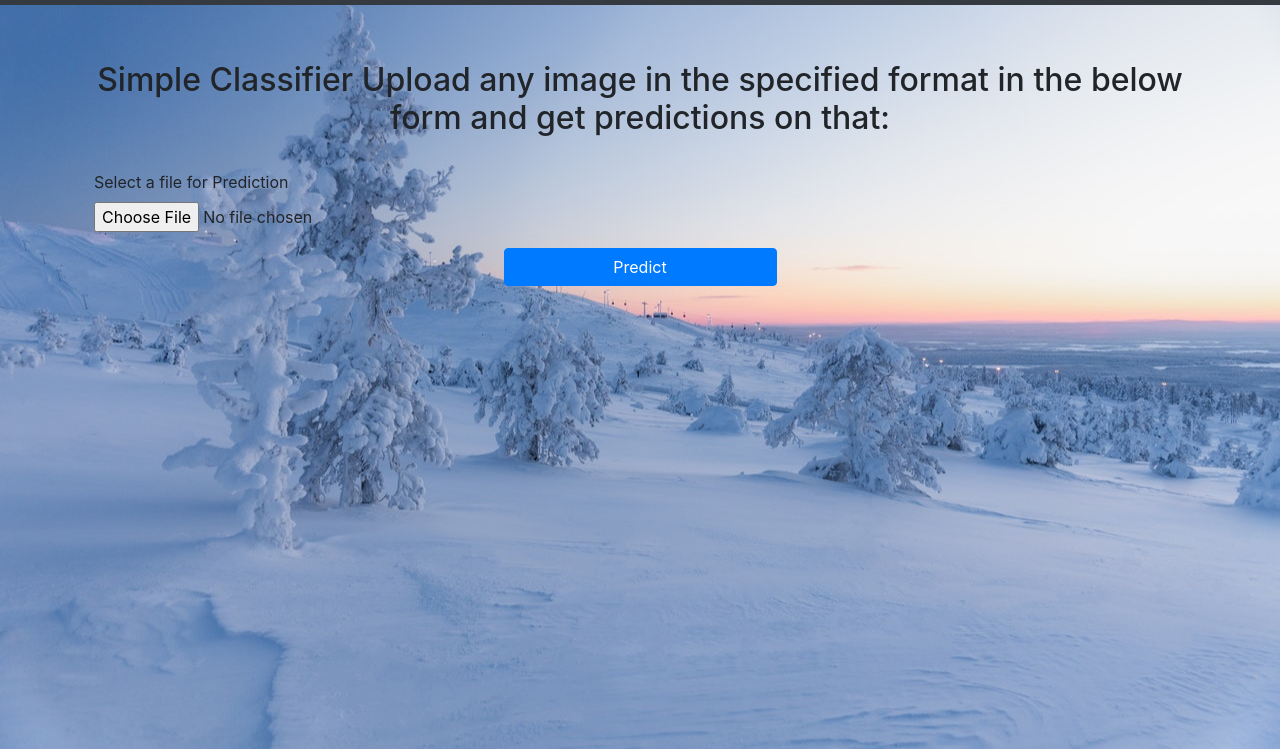
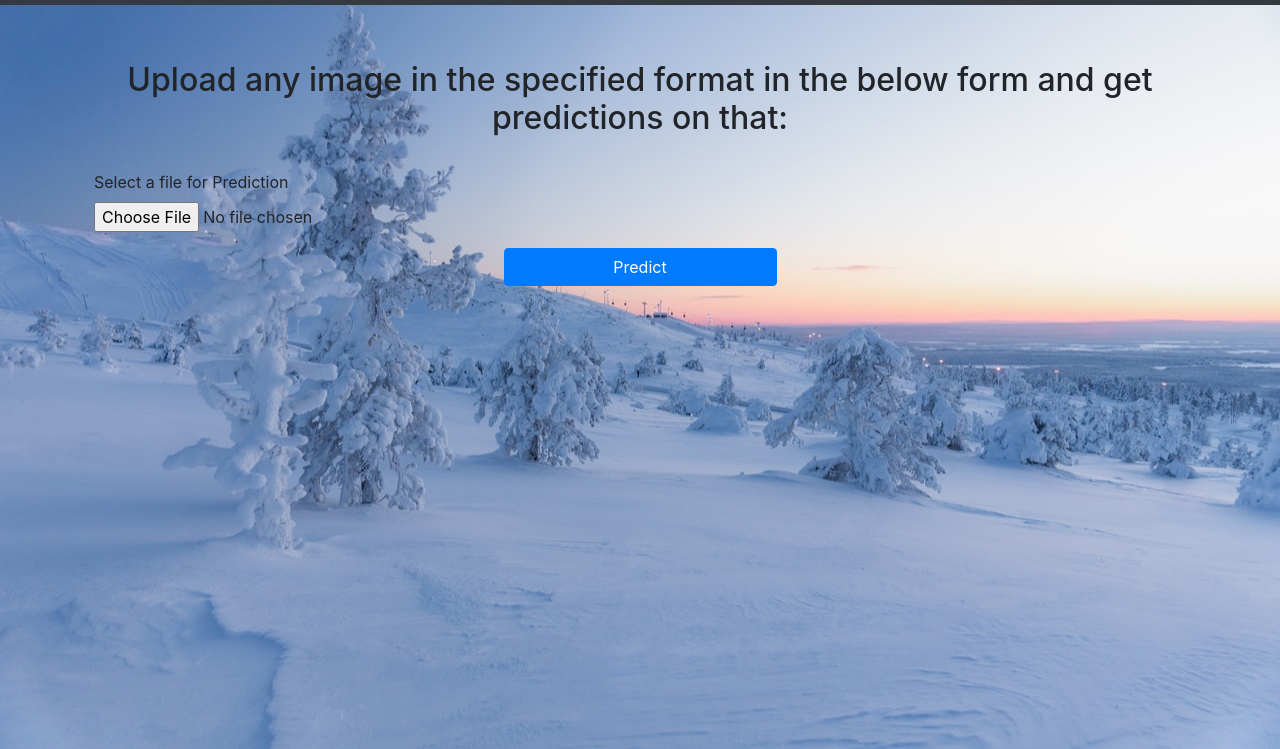
Before and after one commit to splintercell9dev/tf-node-project, a website: page public/index.html in a window 1280 px wide. Shown: the part 51-800 px from the top of the page. Drawn offline with nearby package versions, Linux system fonts and the light colour scheme.

Commit message:
Removed some words

```diff
--- a/public/index.html
+++ b/public/index.html
@@ -28,7 +28,7 @@
 
    <div class="container mt-5 mb-3">
       <h2 class="p-2 text-center">
-         Simple Classifier Upload any image in the specified format in the below form and get predictions on that:
+         Upload any image in the specified format in the below form and get predictions on that:
       </h2>
    </div>
 
```
